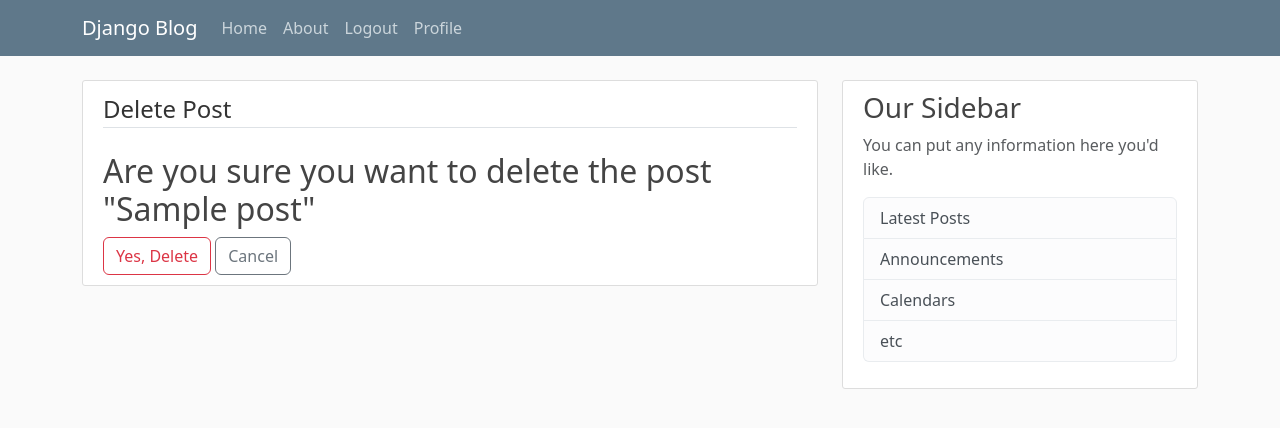
After one commit to UriBaynesay/blog-project, a Django app: page /post/1/delete/ in a window 1280 px wide. The commit adds this page. Shown: the top 428 px of the page. Run offline with Django 5.2, Linux system fonts and the light colour scheme; a user stored in the database is signed in; tables that the repository leaves empty hold one stand-in row (values such as "Sample post"); some libraries are stand-ins or nearby versions.

Commit message:
blog updatea and delete added

```diff
--- /dev/null
+++ b/blog_app/blog/templates/blog/post_confirm_delete.html
@@ -0,0 +1,16 @@
+{% extends "blog/base.html" %}
+{% block content %}
+    <div class="content-section">
+        <form method="POST">
+            {% csrf_token %}
+            <fieldset class="form-group">
+                <legend class="border-bottom mb-4">Delete Post</legend>
+                <h2>Are you sure you want to delete the post "{{ object.title }}"</h2>
+            </fieldset>
+            <div class="form-group">
+                <button class="btn btn-outline-danger" type="submit">Yes, Delete</button>
+                <a class="btn btn-outline-secondary" href="{% url 'post-detail' object.id %}">Cancel</a>
+            </div>
+        </form>
+    </div>
+{% endblock content %}
--- a/blog_app/blog/templates/blog/post_detail.html
+++ b/blog_app/blog/templates/blog/post_detail.html
@@ -8,8 +8,8 @@
         <small class="text-muted">{{ object.date_posted|date:"F d, Y" }}</small>
         {% if object.author == user %}
           <div>
-            <a class="btn btn-secondary btn-sm mt-1 mb-1" href="#">Update</a>
-            <a class="btn btn-danger btn-sm mt-1 mb-1" href="#">Delete</a>
+            <a class="btn btn-secondary btn-sm mt-1 mb-1" href="{% url 'post-update' object.pk %}">Update</a>
+            <a class="btn btn-danger btn-sm mt-1 mb-1" href="{% url 'post-delete' object.pk %}">Delete</a>
           </div>
         {% endif %}
       </div>
--- a/blog_app/blog/urls.py
+++ b/blog_app/blog/urls.py
@@ -1,10 +1,12 @@
 from django.urls import path
 from . import views
-from .views import PostListView, PostDetailView, PostCreateView
+from .views import PostListView, PostDetailView, PostCreateView, PostUpdateView, PostDeleteView
 
 urlpatterns = [
     path('', PostListView.as_view(), name="blog-home"),
     path('post/<int:pk>/', PostDetailView.as_view(), name="post-detail"),
     path('post/new/', PostCreateView.as_view(), name="post-create"),
+    path('post/<int:pk>/update/', PostUpdateView.as_view(), name="post-update"),
+    path('post/<int:pk>/delete/', PostDeleteView.as_view(), name="post-delete"),
     path('about/', views.about, name="blog-about"),
 ]
--- a/blog_app/blog/views.py
+++ b/blog_app/blog/views.py
@@ -1,5 +1,5 @@
 from django.shortcuts import render
-from django.views.generic import ListView, DetailView, UpdateView, CreateView
+from django.views.generic import ListView, DetailView, UpdateView, CreateView, DeleteView
 from django.contrib.auth.mixins import LoginRequiredMixin, UserPassesTestMixin
 from .models import Post
 
@@ -29,6 +29,33 @@ class PostCreateView(LoginRequiredMixin, CreateView):
         return super().form_valid(form)
 
 
+class PostDeleteView(LoginRequiredMixin, UserPassesTestMixin, DeleteView):
+    model = Post
+    success_url = '/'
+
+    def test_func(self):
+        post = self.get_object()
+        if self.request.user == post.author:
+            return True
+        return False
+
+
+class PostUpdateView(LoginRequiredMixin, UserPassesTestMixin, UpdateView):
+    model = Post
+    fields = ['title', 'content']
+
+    def form_valid(self, form):
+        form.instance.author = self.request.user
+        return super().form_valid(form)
+
+    def test_func(self):
+        post = self.get_object()
+        if self.request.user == post.author:
+            return True
+        return False
+
+
+
 def about(request):
     context = {'title': "About"}
     return render(request, "blog/about.html", context)
```
